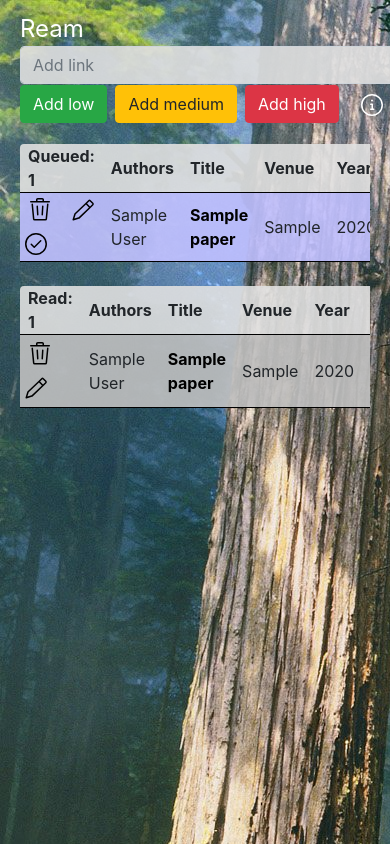
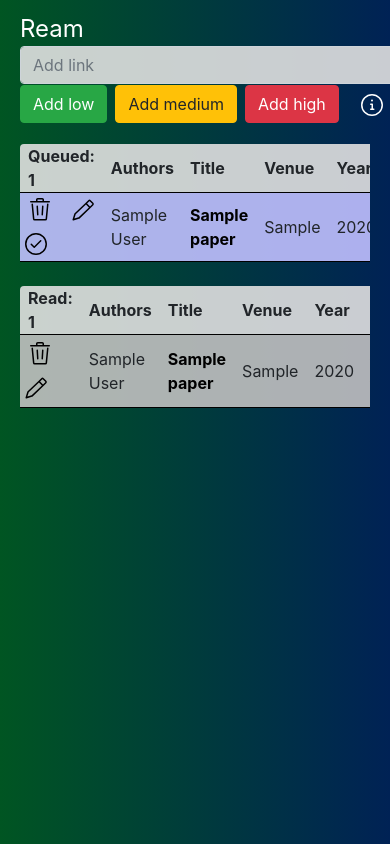
Before and after one commit to robinjia/ream, a Flask app: page / in a window 390 px wide; the page is wider, and only the part inside the window is pictured. Run offline with Flask 2, Linux system fonts and the light colour scheme; tables that the repository leaves empty hold one stand-in row (values such as "Sample post").

Commit message:
Change background to gradient (better for mobile?)

```diff
--- a/static/main.css
+++ b/static/main.css
@@ -3,10 +3,14 @@ html {
 }
 
 body {
+    /*background-color: #004444;*/
+    background-image: linear-gradient(to right, #005522, #002255);
+    /*
     background-color: white;
     background-image: url("/static/redwoods.jpg");
     background-repeat: no-repeat;
     background-attachment: fixed;
+     */
     min-height: 100%;
 }
 
```
